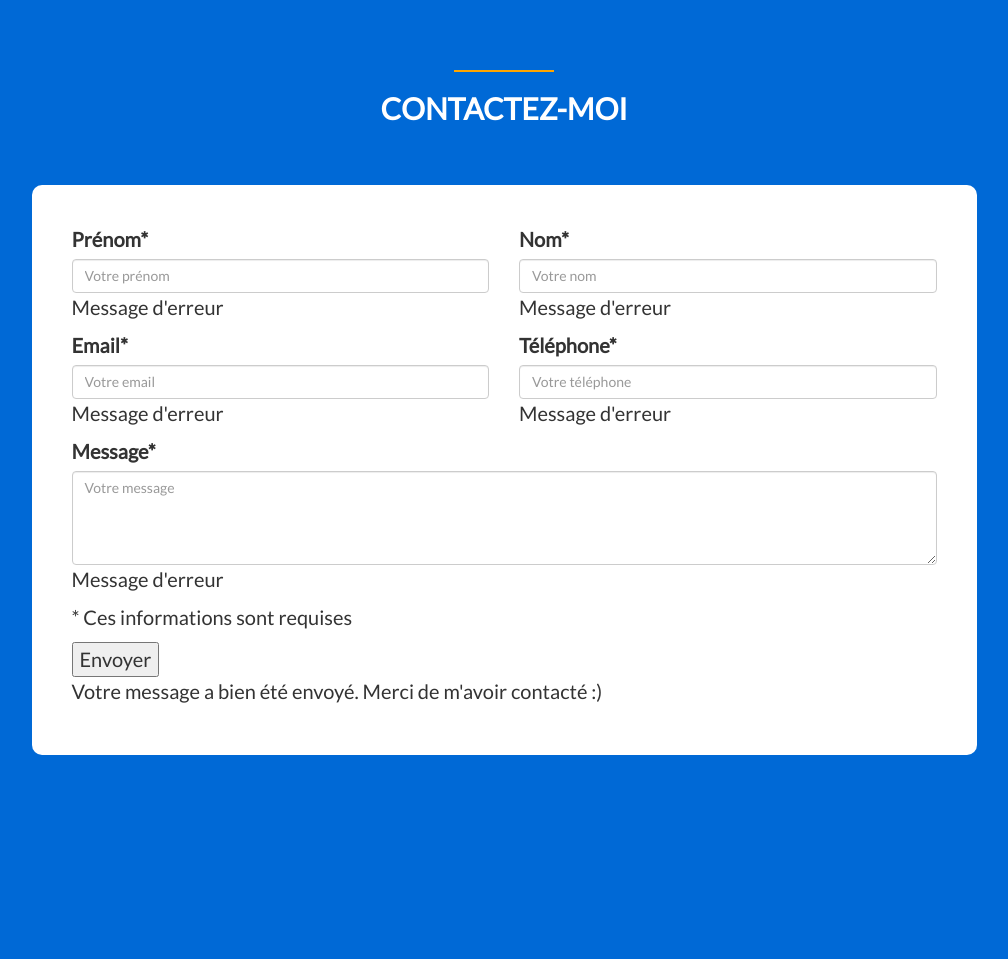
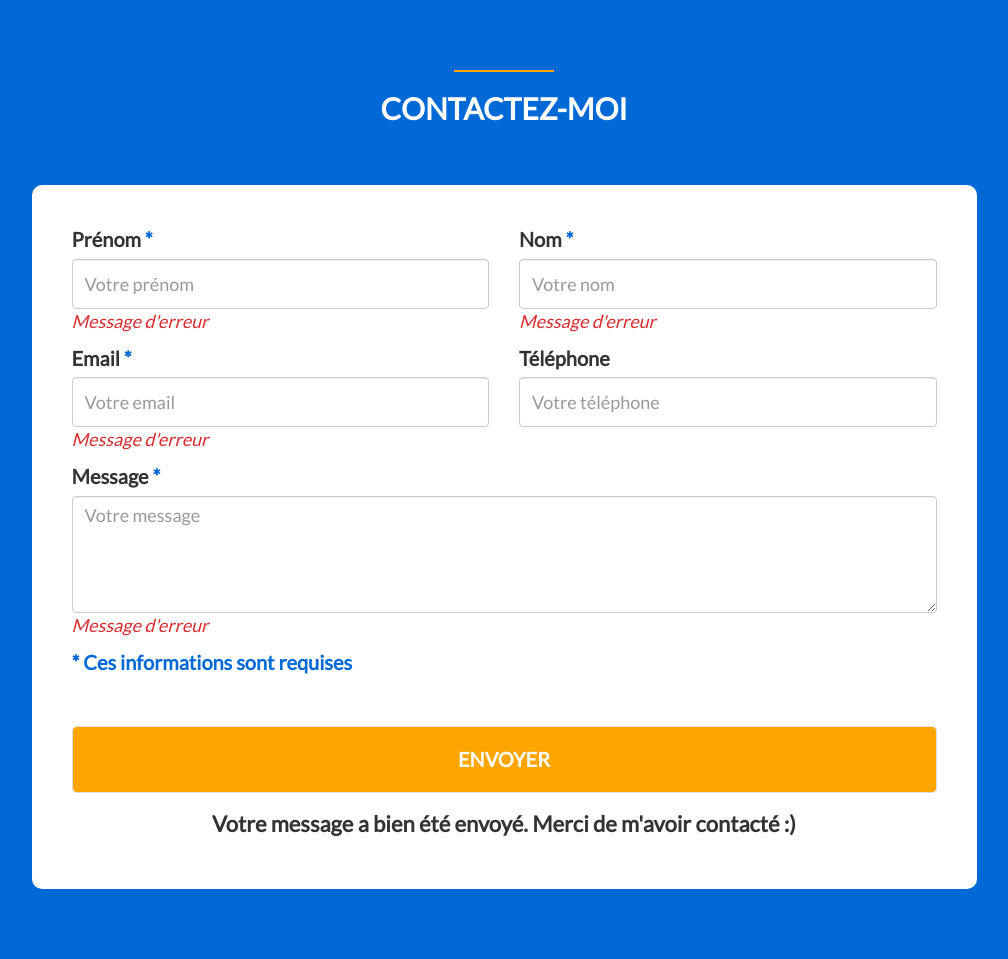
Before and after one commit to rom94/ProjetFormulaire, a PHP site: page / in a window 1280 px wide. Shown: the whole page, without its empty margins (136-1144 px from the left). Before the commit the page ends 755 px from the top, so only its background shows below. Run offline with PHP 8.4, Linux system fonts and the light colour scheme; some libraries are stand-ins or nearby versions.

Commit message:
CSS du formulaire + récupération de données

```diff
--- a/CSS/style.css
+++ b/CSS/style.css
@@ -28,3 +28,48 @@ h2{
 	padding: 40px;
 	border-radius: 10px;
 }
+
+.blue{
+	color: #0069d6;
+}
+
+.form-control{
+	height: 50px;
+	font-size: 18px;
+}
+
+.comments{
+	font-style: italic;
+	font-size: 18px;
+	color: #d82c2e;
+	height: 25px;
+}
+
+#contact-form input[type=submit]{
+	margin: 40px auto 0px;
+	display: block;
+}
+
+.button1{
+	border: 1px solid #ddd;
+	background: #ffa500;
+	color: #fff;
+	width: 100%;
+	font-weight: bold;
+	text-transform: uppercase;
+	padding: 18px;
+	border-radius: 5px;
+	transition: all 0.3s ease-in 0s;
+}
+
+.button1:hover{
+	background: #333;
+	border-color: #ffa500;
+}
+
+.thank-you{
+	text-align: center;
+	margin-top: 15px;
+	font-weight: bold;
+	font-size: 22px;
+}
--- a/index.html
+++ b/index.php
@@ -1,3 +1,16 @@
+<?php
+	$firstname = $name = $email = $phone = $message = "";
+	if ($_SERVER["REQUEST_METHOD"] == "POST") {
+		$firstname = $_POST['firstname'];
+		$name = $_POST['name'];
+		$email = $_POST['email'];
+		$phone = $_POST['phone'];
+		$message = $_POST['message'];
+	}
+
+
+?>
+
 <!DOCTYPE html>
 <html>
 <head>
@@ -20,41 +33,40 @@
 		</div>
 		<div class="row">
 			<div class="col-lg-10 col-lg-offset-1">
-				<form action="" method="post" id="contact-form" role="form">
+				<form action="<?php echo $_SERVER['PHP_SELF']; ?>" method="post" id="contact-form" role="form">
 					<div class="row">
 
 						<div class="col-md-6">
-							<label for="firstname">Prénom<span class="blue">*</span></label>
-							<input type="text" id="firstname" name="firstname" class="form-control" placeholder="Votre prénom">
+							<label for="firstname">Prénom<span class="blue"> *</span></label>
+							<input type="text" id="firstname" name="firstname" class="form-control" placeholder="Votre prénom" value="<?php echo $firstname; ?>">
 							<p class="comments">Message d'erreur</p>
 						</div>
 
 						<div class="col-md-6">
-							<label for="name">Nom<span class="blue">*</span></label>
-							<input type="text" id="name" name="name" class="form-control" placeholder="Votre nom">
+							<label for="name">Nom<span class="blue"> *</span></label>
+							<input type="text" id="name" name="name" class="form-control" placeholder="Votre nom" value="<?php echo $name; ?>">
 							<p class="comments">Message d'erreur</p>
 						</div>
 
 						<div class="col-md-6">
-							<label for="email">Email<span class="blue">*</span></label>
-							<input type="text" id="email" name="email" class="form-control" placeholder="Votre email">
+							<label for="email">Email<span class="blue"> *</span></label>
+							<input type="text" id="email" name="email" class="form-control" placeholder="Votre email" value="<?php echo $email; ?>">
 							<p class="comments">Message d'erreur</p>
 						</div>
 
 						<div class="col-md-6">
-							<label for="phone">Téléphone<span class="blue">*</span></label>
-							<input type="text" id="phone" name="phone" class="form-control" placeholder="Votre téléphone">
+							<label for="phone">Téléphone</label>
+							<input type="text" id="phone" name="phone" class="form-control" placeholder="Votre téléphone" value="<?php echo $phone; ?>">
+						</div>
+
+						<div class="col-md-12">
+							<label for="message">Message<span class="blue"> *</span></label>
+							<textarea name="message" id="message" rows="4" class="form-control" placeholder="Votre message"><?php echo $message; ?></textarea>
 							<p class="comments">Message d'erreur</p>
 						</div>
 
 						<div class="col-md-12">
-							<label for="message">Message<span class="blue">*</span></label>
-							<textarea name="message" id="message" rows="4" class="form-control" placeholder="Votre message"></textarea>
-							<p class="comments">Message d'erreur</p>
-						</div>
-
-						<div class="col-md-12">
-							<p class="blue">* Ces informations sont requises</p>
+							<p class="blue"><strong>* Ces informations sont requises</strong></p>
 						</div>
 
 						<div class="col-md-12">
```
